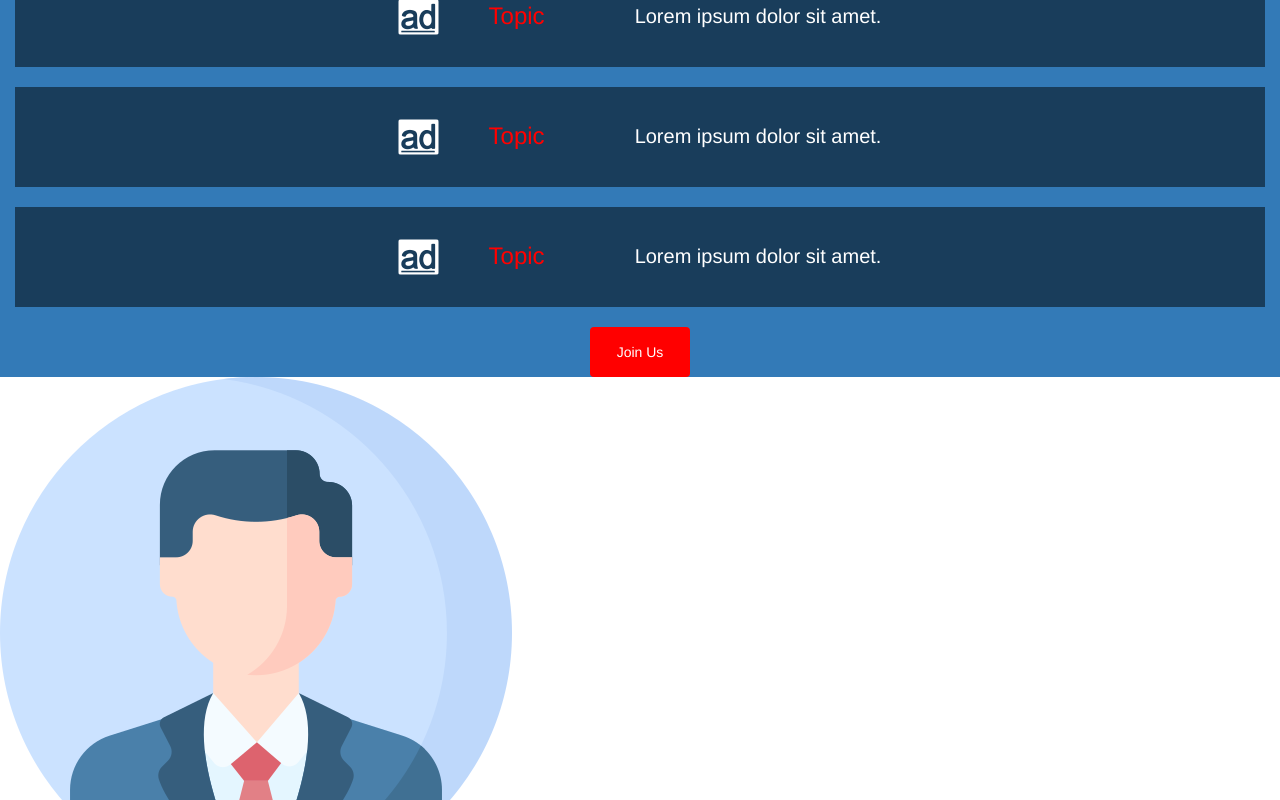
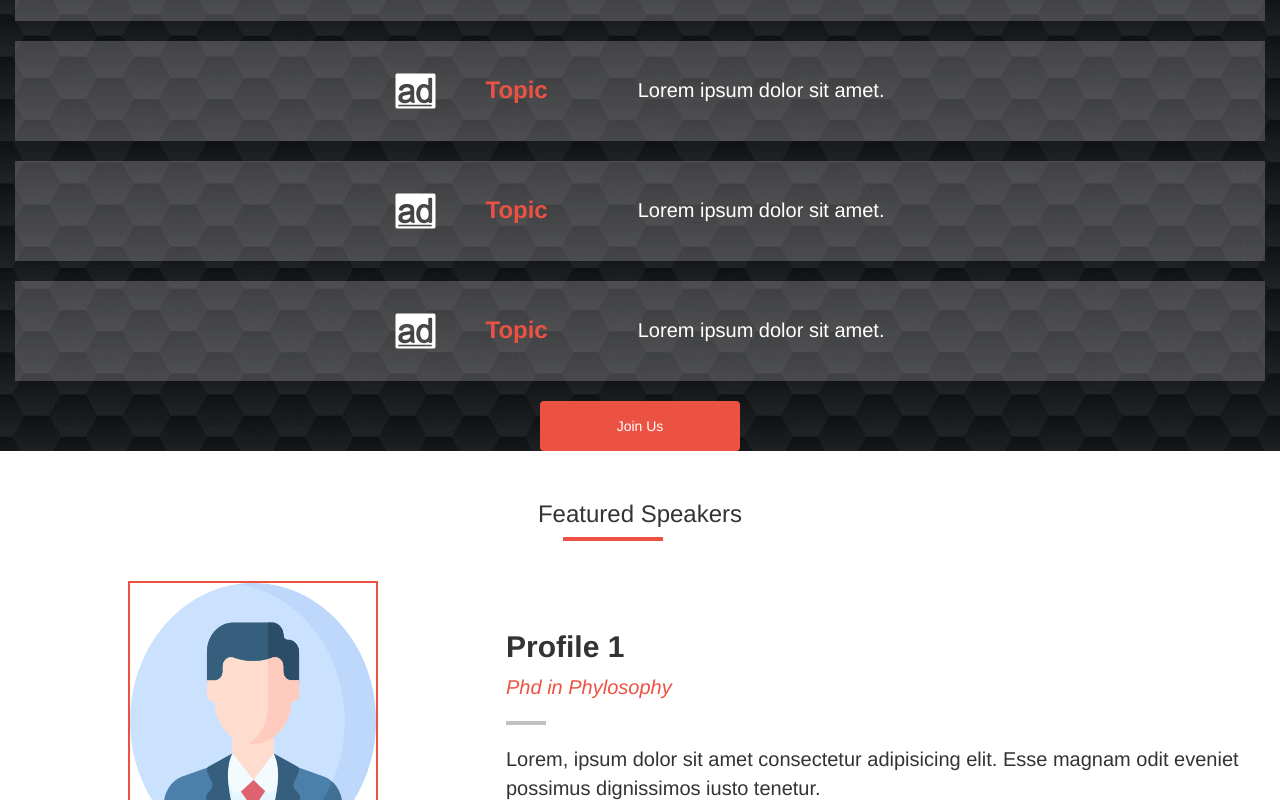
Before and after one commit to Tufahel/first-capstone-microverse, a plain HTML site: page home.html in a window 1280 px wide. Shown: the part 1020-1820 px from the top of the page. Drawn offline with nearby package versions, Linux system fonts and the light colour scheme.

Commit message:
first page mobile integration complete

```diff
--- a/home.html
+++ b/home.html
@@ -26,7 +26,7 @@
     <section class="head">
       <div>
         <header>
-          <nav class="navbar navbar-inverse">
+          <nav class="navbar">
             <div class="container-fluid">
               <div class="navbar-header">
                 <button
@@ -35,9 +35,9 @@
                   data-toggle="collapse"
                   data-target="#myNavbar"
                 >
-                  <span class="icon-bar"></span>
-                  <span class="icon-bar"></span>
-                  <span class="icon-bar"></span>
+                  <span class="icon-bar bg-danger"></span>
+                  <span class="icon-bar bg-danger"></span>
+                  <span class="icon-bar bg-danger"></span>
                 </button>
                 <a class="navbar-brand" href="#">WebSiteName</a>
               </div>
@@ -72,9 +72,10 @@
     </section>
     <section
       id="main-program"
-      class="container-fluid bg-primary main-program-div"
+      class="container-fluid main-program-div"
     >
       <h3>Main Program</h3>
+      <div class="line"></div>
       <div class="main-program-content parent">
         <a href="" class="child"><i class="fab fa-adversal"></i></a>
         <h3>Topic</h3>
--- a/script.js
+++ b/script.js
@@ -3,40 +3,41 @@ const speakers = [
         name: 'Profile 1',
         img: 'images/profile.png',
         degree: 'Phd in Phylosophy',
-        description: ['Lorem, ipsum dolor sit amet consectetur adipisicing elit. Esse magnam odit eveniet possimus dignissimos iusto tenetur.Lorem, ipsum dolor sit amet consectetur adipisicing elit. Esse magnam odit eveniet possimus dignissimos iusto tenetur.'],
+        description: ['Lorem, ipsum dolor sit amet consectetur adipisicing elit. Esse magnam odit eveniet possimus dignissimos iusto tenetur.'],
     },
     {
         name: 'Profile 2',
         img: 'images/profile.png',
         degree: 'Phd in English',
-        description: ['Lorem, ipsum dolor sit amet consectetur adipisicing elit. Esse magnam odit eveniet possimus dignissimos iusto tenetur.Lorem, ipsum dolor sit amet consectetur adipisicing elit. Esse magnam odit eveniet possimus dignissimos iusto tenetur.'],
+        description: ['Lorem, ipsum dolor sit amet consectetur adipisicing elit. Esse magnam odit eveniet possimus dignissimos iusto tenetur.'],
     },
     {
         name: 'Profile 3',
         img: 'images/profile.png',
         degree: 'Phd in Math',
-        description: ['Lorem, ipsum dolor sit amet consectetur adipisicing elit. Esse magnam odit eveniet possimus dignissimos iusto tenetur.Lorem, ipsum dolor sit amet consectetur adipisicing elit. Esse magnam odit eveniet possimus dignissimos iusto tenetur.'],
+        description: ['Lorem, ipsum dolor sit amet consectetur adipisicing elit. Esse magnam odit eveniet possimus dignissimos iusto tenetur.'],
     },
     {
         name: 'Profile 4',
         img: 'images/profile.png',
         degree: 'Phd in CSE',
-        description: ['Lorem, ipsum dolor sit amet consectetur adipisicing elit. Esse magnam odit eveniet possimus dignissimos iusto tenetur.Lorem, ipsum dolor sit amet consectetur adipisicing elit. Esse magnam odit eveniet possimus dignissimos iusto tenetur.'],
+        description: ['Lorem, ipsum dolor sit amet consectetur adipisicing elit. Esse magnam odit eveniet possimus dignissimos iusto tenetur.'],
     },
     {
         name: 'Profile 5',
         img: 'images/profile.png',
         degree: 'Phd in EEE',
-        description: ['Lorem, ipsum dolor sit amet consectetur adipisicing elit. Esse magnam odit eveniet possimus dignissimos iusto tenetur.Lorem, ipsum dolor sit amet consectetur adipisicing elit. Esse magnam odit eveniet possimus dignissimos iusto tenetur.'],
+        description: ['Lorem, ipsum dolor sit amet consectetur adipisicing elit. Esse magnam odit eveniet possimus dignissimos iusto tenetur.'],
     },
     {
         name: 'Profile 6',
         img: 'images/profile.png',
         degree: 'Phd in Chemistry',
-        description: ['Lorem, ipsum dolor sit amet consectetur adipisicing elit. Esse magnam odit eveniet possimus dignissimos iusto tenetur.Lorem, ipsum dolor sit amet consectetur adipisicing elit. Esse magnam odit eveniet possimus dignissimos iusto tenetur.'],
+        description: ['Lorem, ipsum dolor sit amet consectetur adipisicing elit. Esse magnam odit eveniet possimus dignissimos iusto tenetur.'],
     }
 ];
 
+const Btn = document.getElementsByClassName('btn-mobile');
 const featuredSpeaker = document.querySelector('.featured-speaker');
 const speakerSection = document.createElement('div');
 speakerSection.classList.add('speakers-content');
@@ -45,56 +46,102 @@ function speakerSectionMobile(number) {
     speakerSection.style.display = 'block';
     featuredSpeaker.appendChild(speakerSection);
     speakerSection.innerHTML = `
-                <div>
+                <h3>Featured Speakers</h3>
+                <div class="line"></div>
+                <div class="speakers-info">
                 <img src=${speakers[number].img}>
                 <div>
                 <h2>${speakers[number].name}</h2>
-                <h2>${speakers[number].degree}</h2>
-                <p>${speakers[number++].degree}</p>
+                <p class="speakers-degree">${speakers[number].degree}</p>
+                <div class="line1"></div>
+                <p>${speakers[number++].description}</p>
                 </div>
                 </div>
-                <div>
+                <div class="speakers-info">
                 <img src=${speakers[number].img}>
                 <div>
                 <h2>${speakers[number].name}</h2>
-                <h2>${speakers[number].degree}</h2>
-                <p>${speakers[number++].degree}</p>
+                <p class="speakers-degree">${speakers[number].degree}</p>
+                <div class="line1"></div>
+                <p>${speakers[number++].description}</p>
                 </div>
                 </div>
-                <div>
+                <div class="btn-mobile">
+                <p>Get my resume</p>
+                <a><i class="far fa-chevron-down"></i></a>
+                </div>
+                </div>
+`;
+document.addEventListener('click', () => {
+  });
+}
+
+speakerSectionMobile(0);
+
+function speakerSectionMobileClick(number) {
+    speakerSection.style.display = 'block';
+    featuredSpeaker.appendChild(speakerSection);
+    speakerSection.innerHTML = `
+                <h3>Featured Speakers</h3>
+                <div class="line"></div>
+                <div class="speakers-info">
                 <img src=${speakers[number].img}>
                 <div>
                 <h2>${speakers[number].name}</h2>
-                <h2>${speakers[number].degree}</h2>
-                <p>${speakers[number++].degree}</p>
+                <p class="speakers-degree">${speakers[number].degree}</p>
+                <div class="line1"></div>
+                <p>${speakers[number++].description}</p>
                 </div>
                 </div>
-                <div>
+                <div class="speakers-info">
                 <img src=${speakers[number].img}>
                 <div>
                 <h2>${speakers[number].name}</h2>
-                <h2>${speakers[number].degree}</h2>
-                <p>${speakers[number++].degree}</p>
+                <p class="speakers-degree">${speakers[number].degree}</p>
+                <div class="line1"></div>
+                <p>${speakers[number++].description}</p>
                 </div>
                 </div>
-                <div>
+                <div class="speakers-info">
                 <img src=${speakers[number].img}>
                 <div>
                 <h2>${speakers[number].name}</h2>
-                <h2>${speakers[number].degree}</h2>
-                <p>${speakers[number++].degree}</p>
+                <p class="speakers-degree">${speakers[number].degree}</p>
+                <div class="line1"></div>
+                <p>${speakers[number++].description}</p>
                 </div>
                 </div>
-                <div>
+                <div class="speakers-info">
                 <img src=${speakers[number].img}>
                 <div>
                 <h2>${speakers[number].name}</h2>
-                <h2>${speakers[number].degree}</h2>
-                <p>${speakers[number++].degree}</p>
+                <p class="speakers-degree">${speakers[number].degree}</p>
+                <div class="line1"></div>
+                <p>${speakers[number++].description}</p>
+                </div>
+                </div>
+                <div class="speakers-info">
+                <img src=${speakers[number].img}>
+                <div>
+                <h2>${speakers[number].name}</h2>
+                <p class="speakers-degree">${speakers[number].degree}</p>
+                <div class="line1"></div>
+                <p>${speakers[number++].description}</p>
+                </div>
+                </div>
+                <div class="speakers-info">
+                <img src=${speakers[number].img}>
+                <div>
+                <h2>${speakers[number].name}</h2>
+                <p class="speakers-degree">${speakers[number].degree}</p>
+                <div class="line1"></div>
+                <p>${speakers[number++].description}</p>
                 </div>
                 </div>
                 </div>
 `;
 }
 
-speakerSectionMobile(0);
+Btn[0].addEventListener('click', () => {
+    speakerSectionMobileClick(0);
+})
--- a/styles.css
+++ b/styles.css
@@ -18,21 +18,19 @@ p {
 }
 
 .head {
-  background-image: url("images/Education-bro.png");
+  background-image: url("images/head.jpg");
   background-repeat: no-repeat;
   background-size: 100% 100%;
   margin: 0 auto;
 }
 
 .intro-div {
-    background-color: whitesmoke;
-    opacity: 0.8;
     margin-top: -20px;
     padding-top: 30px;
     padding-bottom: 100px;
 }
 .intro-head {
-    color: red;
+    color: #ec5242;
 }
 .intro-head p{
     font-size: 40px;
@@ -60,6 +58,21 @@ p {
 
 .main-program-div {
     text-align: center;
+    color: white;
+    background: url('images/geometric-line-shapes-background-seamless-white-pattern-lines-abstract-figures-memphis-style-vector-104334441.jpg')
+}
+
+.main-program-div h3 {
+  margin-top: 50px;
+  margin-bottom: 10px;
+}
+
+.line {
+  height: 0.5vh;
+  width: 100px;
+  margin-left: 44%;
+  margin-bottom: 40px;
+  background-color: #ec5242;
 }
 
 .fab{
@@ -78,14 +91,14 @@ p {
 
 .main-program-content::before {
       content: "";
-      background: black;
+      background: white;
       background-size: cover;
       position: absolute;
       top: 0px;
       right: 0px;
       bottom: 0px;
       left: 0px;
-      opacity: 0.5;
+      opacity: 0.2;
 }
 
 .main-program-content p, a {
@@ -97,16 +110,84 @@ p {
 
 .main-program-content h3 {
     position: relative;
-    color: red;
+    color: #ec5242;
     margin-top: 10px;
     margin-bottom: 10px;
     margin-right: 40px;
+    font-weight: 700;
 }
 
 .btn {
     padding: 100px;
-    width: 100px;
+    width: 200px;
     height: 50px;
     color: white;
-    background-color: red;
+    background-color: #ec5242;
+    text-align: center;
 }
+
+.btn p {
+  margin: 0px;
+}
+
+.speakers-content {
+  margin-top: 50px;
+}
+
+.speakers-content h2{
+  font-weight: 700;
+  margin-top: 0px;
+  margin-bottom: 10px;
+}
+.speakers-content h3 {
+  text-align: center;
+}
+.speakers-degree {
+  color: #ec5242;
+  font-style: italic;
+}
+.line1 {
+  height: 0.5vh;
+  width: 40px;
+  margin: 20px 0px;
+  background-color: rgb(194, 193, 193);
+}
+.speakers-content img {
+  width: 250px;
+  height: 35vh;
+  margin-right: 10%;
+  margin-left: 10%;
+  border: 2px solid #ec5242;
+}
+
+.speakers-info {
+  display: flex;
+  align-items: center;
+  margin-bottom: 40px;
+}
+
+.btn-mobile {
+  width: 95%;
+  padding: 10px 0;
+  margin: 20px;
+  color: black;
+  text-align: center;
+  border: 2px solid rgb(194, 193, 193);
+  display: flex;
+  justify-content: center;
+  align-items: center;
+  cursor: pointer;
+}
+
+.btn-mobile p {
+margin: 0px;
+}
+.btn-mobile a {
+  margin: 0;
+  padding: 20px
+}
+.btn-mobile i {
+  color: #ec5242;
+  font-weight: 700;
+  font-size: 20px;
+}
```
Also changed, not shown: images/11.png (added), images/Education-rafiki (1).png (added), images/Education-rafiki.png (added), images/Lesson-bro.png (added), images/Lesson-rafiki.png (added), images/Medical Student.png (added), images/geometric-line-shapes-background-seamless-white-pattern-lines-abstract-figures-memphis-style-vector-104334441.jpg (added), images/istockphoto-1249943715-170667a.jpg (added), 1 other file.
